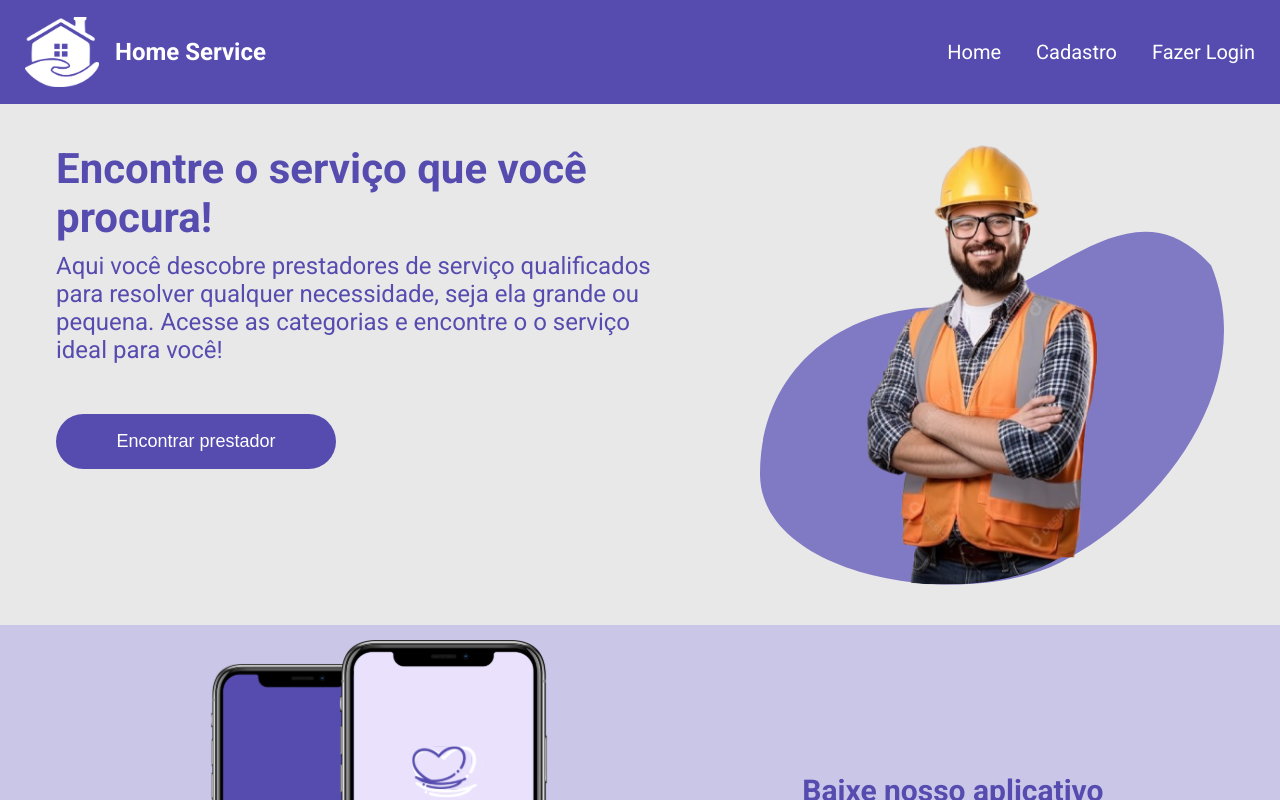
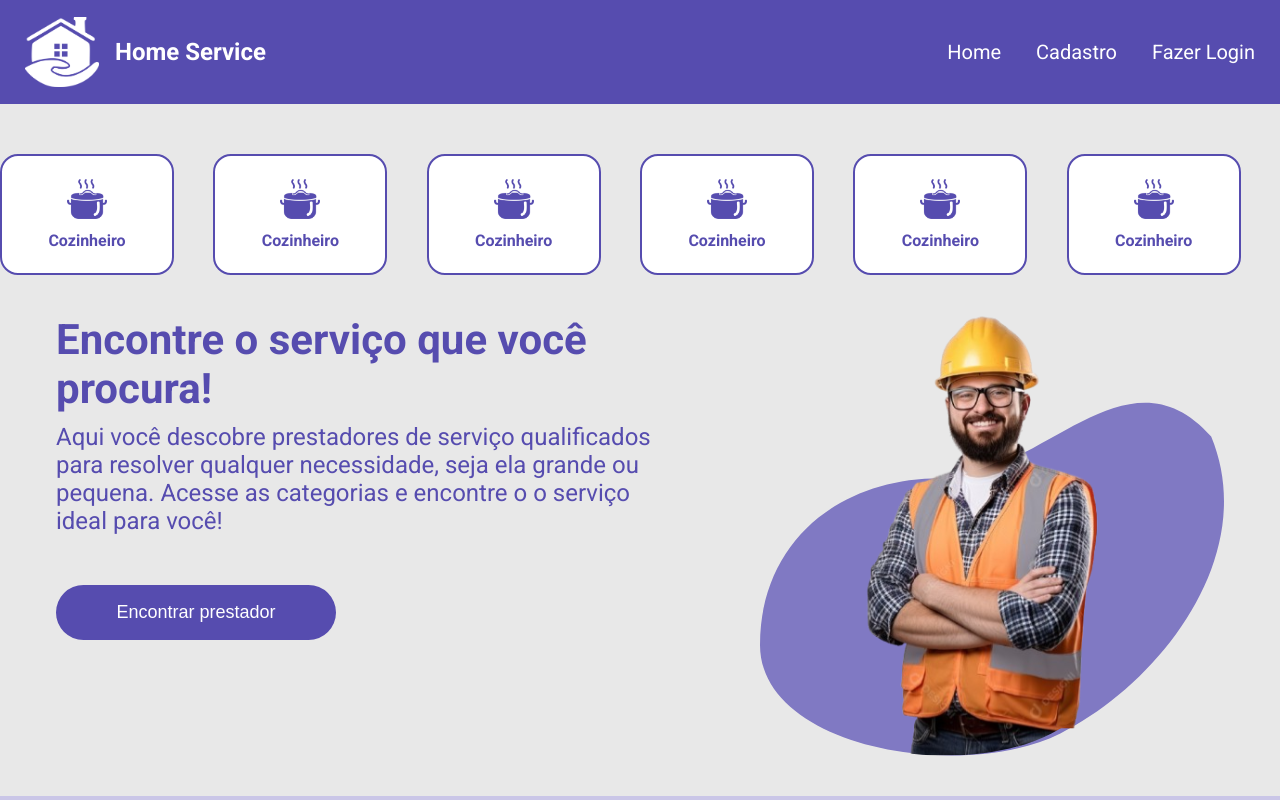
Before and after one commit to Joyce-Firmino/Home-Service---Platform_web, a React (Vite) app: page / in a window 1280 px wide. Shown: the top 800 px of the page. Built offline with nearby package versions, Linux system fonts and the light colour scheme.

Commit message:
Finalizando componente carrossel

```diff
--- a/package.json
+++ b/package.json
@@ -13,7 +13,8 @@
     "react": "^18.3.1",
     "react-dom": "^18.3.1",
     "react-icons": "^5.4.0",
-    "styled-components": "^6.1.14"
+    "styled-components": "^6.1.14",
+    "swiper": "^11.2.1"
   },
   "devDependencies": {
     "@eslint/js": "^9.15.0",
@@ -21,6 +22,7 @@
     "@types/react-dom": "^18.3.1",
     "@types/react-slick": "^0.23.13",
     "@types/styled-components": "^5.1.34",
+    "@types/swiper": "^6.0.0",
     "@vitejs/plugin-react": "^4.3.4",
     "eslint": "^9.15.0",
     "eslint-plugin-react-hooks": "^5.0.0",
--- a/src/componentes/Others/CPCarrossel/index.tsx
+++ b/src/componentes/Others/CPCarrossel/index.tsx
@@ -1,27 +1,24 @@
 // Import Swiper React components
-import { Swiper, SwiperSlide } from 'swiper/react';
-import { register } from 'swiper/element/b';
+import { Swiper, SwiperProps, SwiperSlide } from 'swiper/react';
+import { ReactNode } from 'react';
+import { Navigation, Pagination } from 'swiper/modules';
 
-register();
 
-// Import Swiper styles
-import 'swiper/css';
-import 'swiper/css/navigation';
-import 'swiper/css/pagination';
-import 'swiper/css/scrollbar';
-export default () => {
+import 'swiper/swiper-bundle.css'; // Para versões mais antigas
+
+import './style.css'
+
+interface SliderProps{
+    settings: SwiperProps;
+    children: ReactNode;
+    className?: string
+}
+
+
+
+
+export default function CPCarrossel ({settings, children}: SliderProps) {
   return (
-    <Swiper
-      spaceBetween={50}
-      slidesPerView={3}
-      onSlideChange={() => console.log('slide change')}
-      onSwiper={(swiper) => console.log(swiper)}
-    >
-      <SwiperSlide>Slide 1</SwiperSlide>
-      <SwiperSlide>Slide 2</SwiperSlide>
-      <SwiperSlide>Slide 3</SwiperSlide>
-      <SwiperSlide>Slide 4</SwiperSlide>
-      ...
-    </Swiper>
+    <Swiper modules={[Navigation, Pagination]} {...settings} className='Swiper'>{children}  </Swiper>
   );
 };
--- /dev/null
+++ b/src/componentes/Others/CPCarrossel/style.css
@@ -0,0 +1,9 @@
+.Swiper {
+    padding-top: 50px;
+    width: 100%;
+    gap: 10px;
+}
+
+@media (max-width: 430px) {
+
+}
--- a/src/pages/Home/index.tsx
+++ b/src/pages/Home/index.tsx
@@ -1,20 +1,18 @@
 import { CPCardCategory } from '../../componentes/Cards/CPCardAnuncioCategoryZ copy';
 import { CPHeader1 } from '../../componentes/Others/CPHeader';
 import { DivBaixar, DivContainer, DivDescricao, DivInferior, DivLojas, DivMediana, DivTextos, H1Titulo, H2Titulo, ImgAppStore, ImgCelulares, ImgPlayStore, ImgTrabalhador } from './styled';
-import foto from "../../assets/cozinhar-comida-em-uma-cacarola-quente.png"
 import playstore from "../../assets/playStore.svg"
 import appstore from "../../assets/appstore.svg"
 import trabalhador from "../../assets/trabalhador.svg"
 import celulares from "../../assets/celulares.svg"
 import { PDescricao } from '../Home/styled';
 import { CPButtonG } from '../../componentes/Buttons/CPButtonG';
-
 import { CPFooter } from '../../componentes/Others/CPFooter';
-// import { CPCarrosel } from '../../componentes/Others/CPCarrossel';
-import SimpleSlider from '../../componentes/Others/CPCarrossel';
+import CPCarrossel from '../../componentes/Others/CPCarrossel';
+import { SwiperProps, SwiperSlide } from 'swiper/react';
 
 
-// import 'swiper/css';
+import './style.css';
 
 
 export function Home() {
@@ -22,10 +20,57 @@ export function Home() {
     alert('Clicado!');
   }
 
+  const settings: SwiperProps = {
+    navigation: false,
+    autoHeight: false,
+    loop: true,
+    breakpoints: {
+      429: {
+        slidesPerView: 4,
+      },
+      768: {
+        slidesPerView: 5,
+      },
+      1024: {
+        slidesPerView: 6,
+      },
+    },
+    className: "carrossel"
+
+  };
+
   return (
     <DivContainer>
 
       <CPHeader1 iniciais='JV' name='Jose Vieira' variantType='primario'></CPHeader1>
+      <CPCarrossel settings={settings} >
+
+        <SwiperSlide>
+          <CPCardCategory categoria='Cozinheiro' uriFoto=''/>
+        </SwiperSlide>
+        <SwiperSlide>
+          <CPCardCategory categoria='Cozinheiro' uriFoto=''/>
+        </SwiperSlide>
+        <SwiperSlide>
+          <CPCardCategory categoria='Cozinheiro' uriFoto=''/>
+        </SwiperSlide>
+        <SwiperSlide>
+          <CPCardCategory categoria='Cozinheiro' uriFoto=''/>
+        </SwiperSlide>
+        <SwiperSlide>
+          <CPCardCategory categoria='Cozinheiro' uriFoto=''/>
+        </SwiperSlide>
+        <SwiperSlide>
+          <CPCardCategory categoria='Cozinheiro' uriFoto=''/>
+        </SwiperSlide>
+        <SwiperSlide>
+          <CPCardCategory categoria='Cozinheiro' uriFoto=''/>
+        </SwiperSlide>
+        <SwiperSlide>
+          <CPCardCategory categoria='Cozinheiro' uriFoto=''/>
+        </SwiperSlide>
+      </CPCarrossel>
+
       <DivMediana>
         <DivDescricao>
           <DivTextos>
--- /dev/null
+++ b/src/pages/Home/style.css
@@ -0,0 +1,3 @@
+.carrossel{
+    background-color: red;
+}
```
Also changed, not shown: 1 other file (tests, documents, lock files or other folders).
